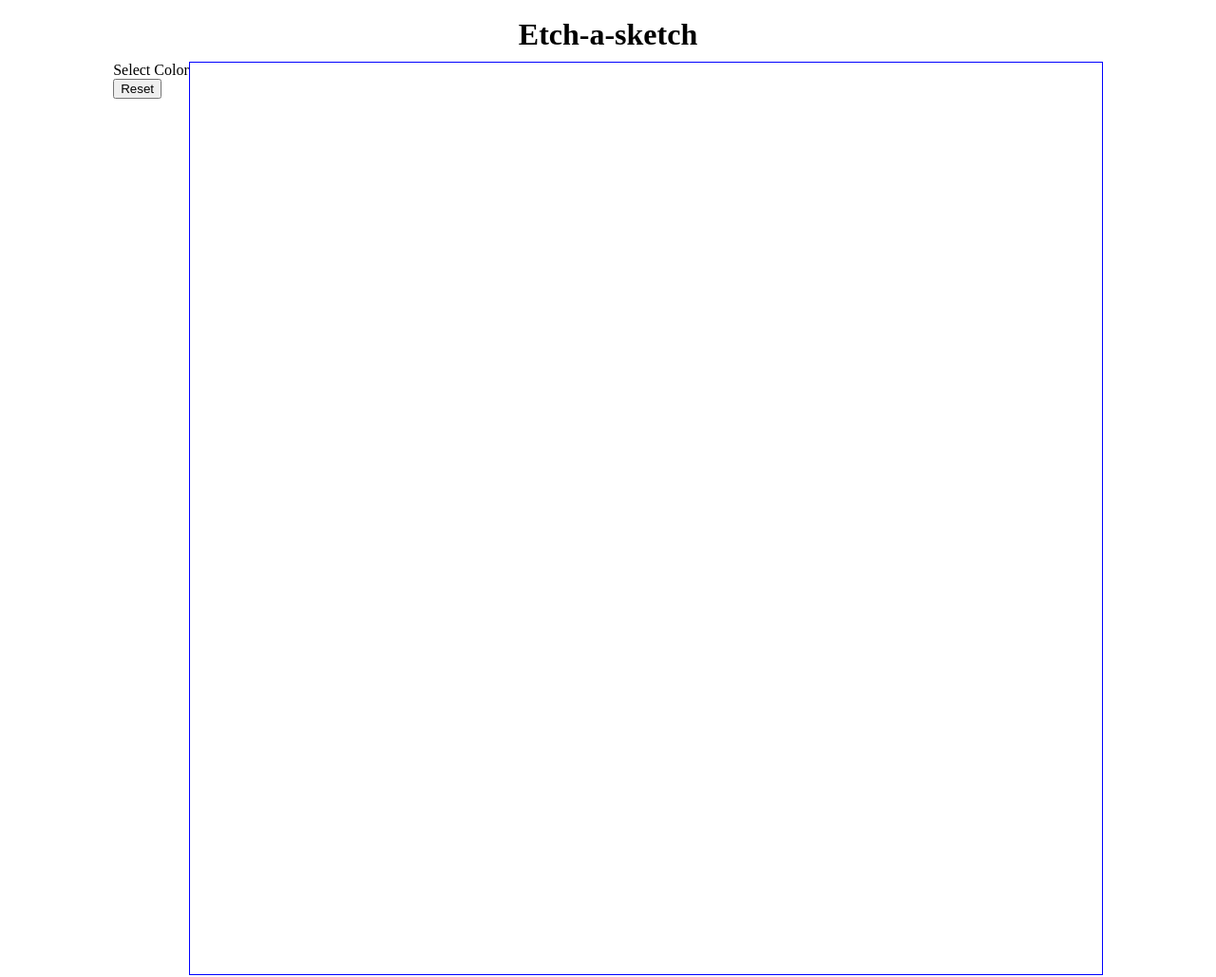
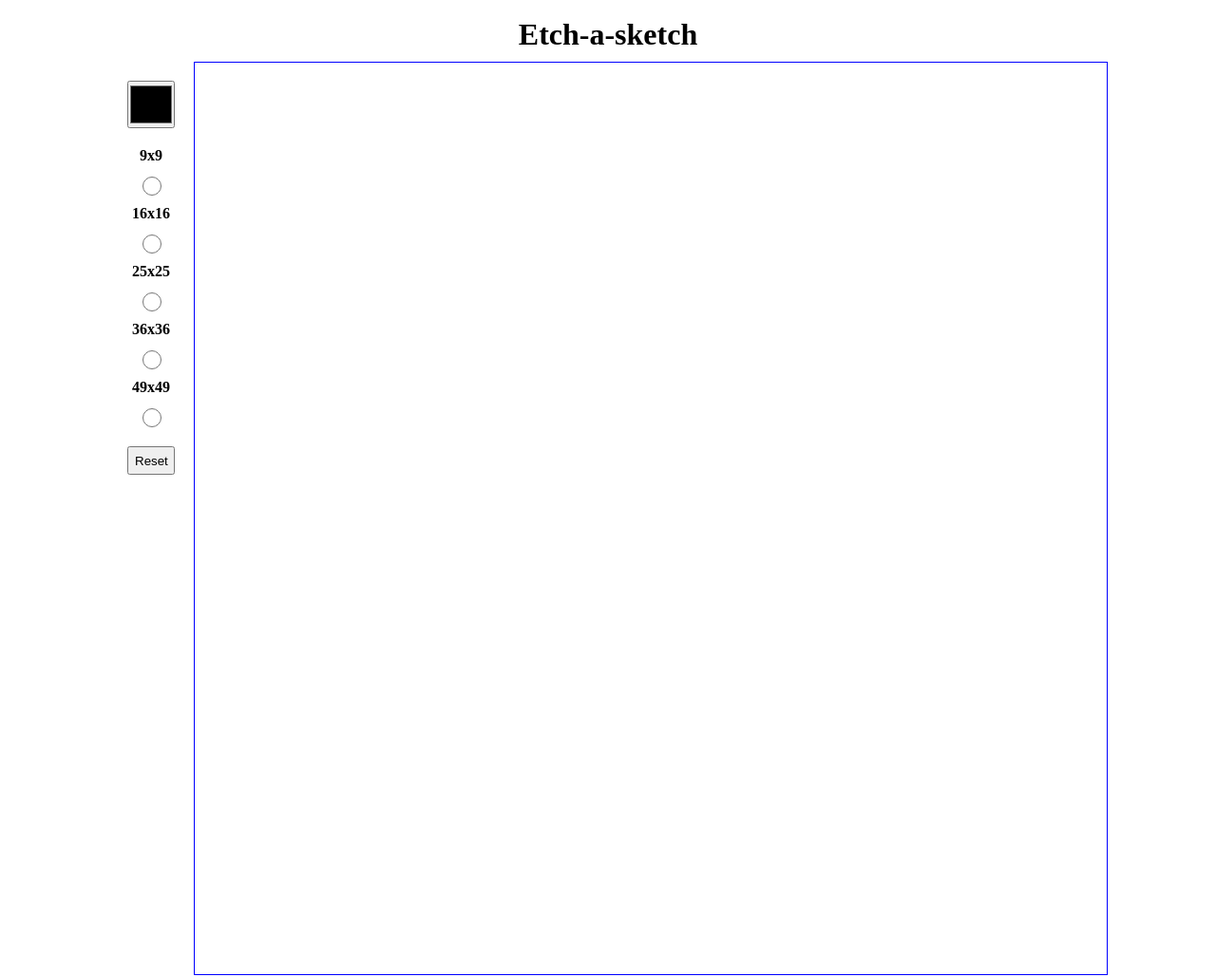
Before and after one commit to wassup-chicken/odin-etch-sketch, a plain HTML site: page index.html in a window 1280 px wide. Shown: the whole page at 95% size. Drawn offline with Linux system fonts and the light colour scheme.

Commit message:
finalize etch sketch

```diff
--- a/index.html
+++ b/index.html
@@ -10,7 +10,37 @@
     <h1>Etch-a-sketch</h1>
     <div class="container-wrap">
       <div class="options">
-        <div class="color">Select Color</div>
+        <div>
+          <input
+            class="favcolor"
+            type="color"
+            id="favcolor"
+            name="favcolor"
+            value="black"
+          />
+        </div>
+        <div class="groptions">
+          <div class="groptions">
+            <label>9x9</label>
+            <input class="radio" name="grid" type="radio" value="9" />
+          </div>
+          <div class="groptions">
+            <label>16x16</label>
+            <input class="radio" name="grid" type="radio" value="16" />
+          </div>
+          <div class="groptions">
+            <label>25x25</label>
+            <input class="radio" name="grid" type="radio" value="25" />
+          </div>
+          <div class="groptions">
+            <label>36x36</label>
+            <input class="radio" name="grid" type="radio" value="36" />
+          </div>
+          <div class="groptions">
+            <label>49x49</label>
+            <input class="radio" name="grid" type="radio" value="49" />
+          </div>
+        </div>
         <button class="reset">Reset</button>
       </div>
       <div class="container"></div>
--- a/javascript.js
+++ b/javascript.js
@@ -1,15 +1,33 @@
-let grids = 9;
+const gridSelection = document.querySelectorAll(".radio");
+
+gridSelection.forEach((gs) => {
+  gs.addEventListener("input", function (e) {
+    resetGrids();
+    let grids = Number.parseInt(e.target.value) || 1;
+
+    formGrids(grids);
+  });
+});
+
 const sketchSize = 960;
-let gridSize = sketchSize / grids;
 const container = document.querySelector(".container");
-for (let i = 0; i < grids * grids; i++) {
-  const grid = document.createElement("div");
-  grid.className = "grid";
-  //   grid.style.flex = "1 1 auto";
-  grid.style.width = `${gridSize}px`;
-  container.appendChild(grid);
+
+function formGrids(numberOfGrids) {
+  let gridSize = sketchSize / numberOfGrids;
+  for (let i = 0; i < numberOfGrids * numberOfGrids; i++) {
+    const grid = document.createElement("div");
+    grid.className = "grid";
+    grid.style.flex = "1 1 auto";
+    grid.style.width = `${gridSize}px`;
+    container.appendChild(grid);
+  }
 }
 
+const color = document.querySelector("#favcolor");
+let selectedColor = "black";
+color.addEventListener("input", function (e) {
+  selectedColor = e.target.value;
+});
 const grid = document.querySelectorAll(".grid");
 
 let isDrawing = false;
@@ -22,7 +40,7 @@ container.addEventListener("mousemove", (e) => {
   if (e.target.className !== "grid") isDrawing = false;
   if (isDrawing) {
     if (e.target.className === "grid") {
-      e.target.style.background = "lightpink";
+      e.target.style.background = selectedColor;
       console.log(e.target);
     }
   }
@@ -31,3 +49,20 @@ container.addEventListener("mousemove", (e) => {
 container.addEventListener("mouseup", (e) => {
   isDrawing = false;
 });
+
+const reset = document.querySelector(".reset");
+
+reset.addEventListener("click", function (e) {
+  const gridSelection = document.querySelectorAll(".radio");
+  gridSelection.forEach((gs) => {
+    gs.checked = false;
+  });
+  resetGrids();
+});
+
+function resetGrids() {
+  const grid = document.querySelectorAll(".grid");
+  grid.forEach((g) => {
+    g.remove();
+  });
+}
--- a/styles.css
+++ b/styles.css
@@ -7,6 +7,40 @@ body {
 h1 {
   margin: 10px;
 }
+
+.options {
+  display: flex;
+  flex-direction: column;
+  gap: 20px;
+  margin: 20px;
+}
+
+.favcolor {
+  padding: 0;
+  margin: 0;
+  width: 50px;
+  height: 50px;
+}
+
+.groptions {
+  display: flex;
+  flex-direction: column;
+  align-items: center;
+  text-align: center;
+  gap: 10px;
+  font-weight: 900;
+}
+
+.radio {
+  width: 20px;
+  height: 20px;
+}
+
+.reset {
+  width: 50px;
+  height: 30px;
+}
+
 .container-wrap {
   display: flex;
 }
```
